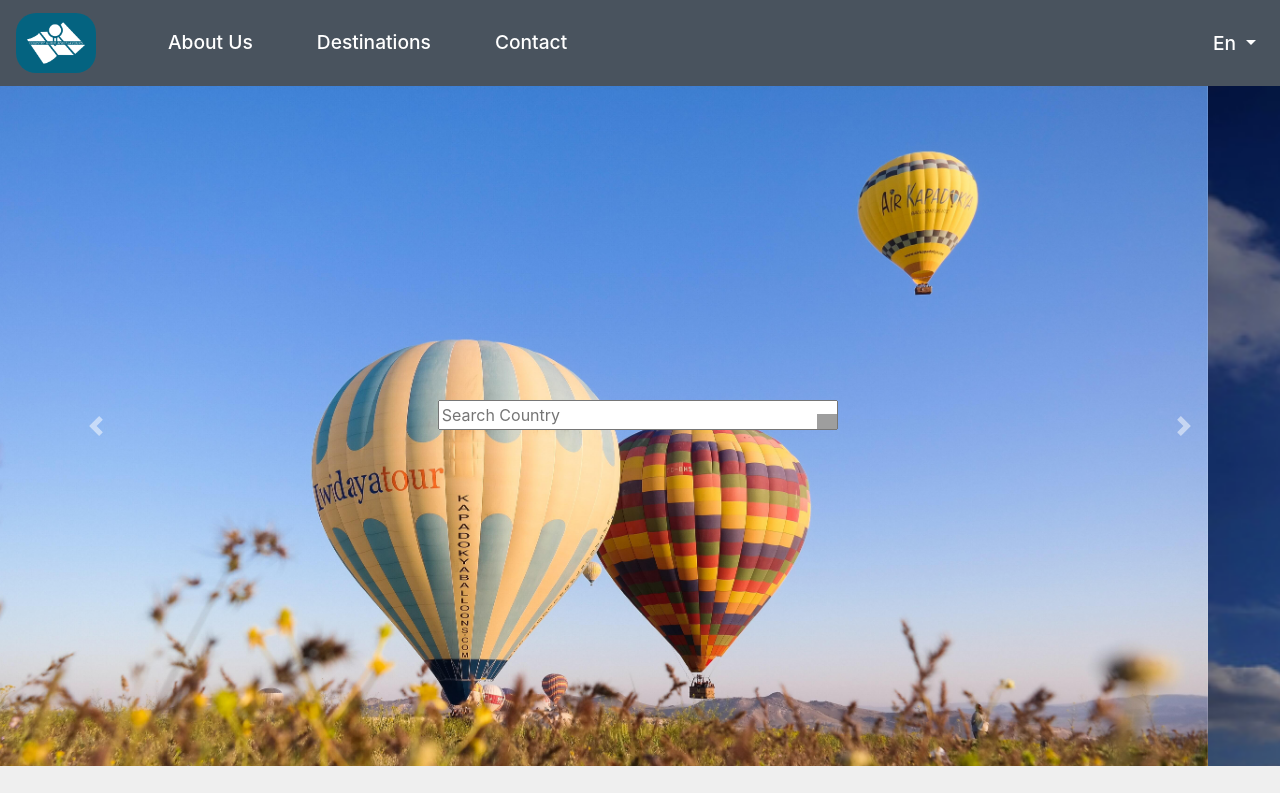
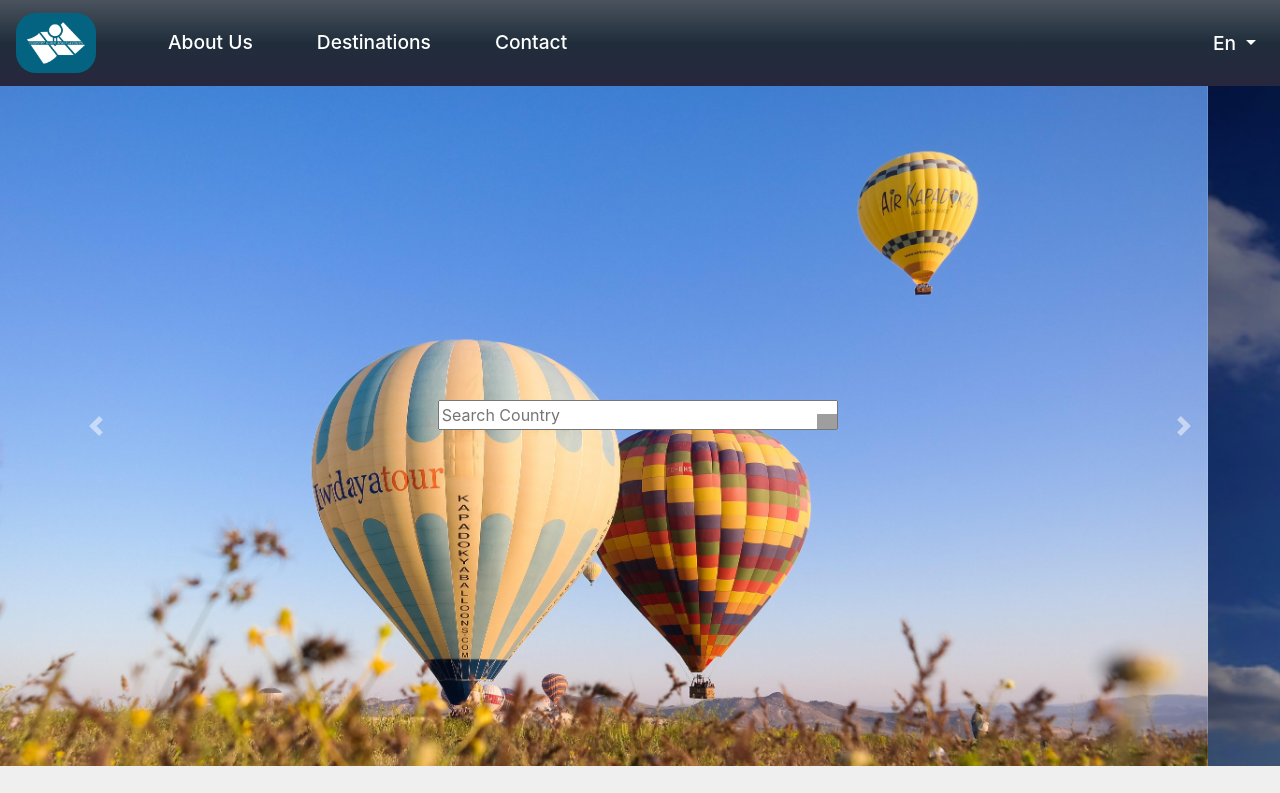
Before and after one commit to codefastlearner/Country-guide-and-Flavours, a plain HTML site: page index.html in a window 1280 px wide. Shown: the top 793 px of the page. Drawn offline with nearby package versions, Linux system fonts and the light colour scheme.

Commit message:
modified navBar color

```diff
--- a/assets/css/style.css
+++ b/assets/css/style.css
@@ -7,7 +7,8 @@
   }
 /* Styles the Nav-Bar */
 .navbar{
-    background-color: rgba(32, 44, 58, 0.8) !important;
+    /* background-color: rgba(32, 44, 58, 0.8) !important; */
+    background-image: linear-gradient(#4A535E, #202d3b, rgb(39, 39, 62));
 }
 .logo{
     width: 5rem;
```
